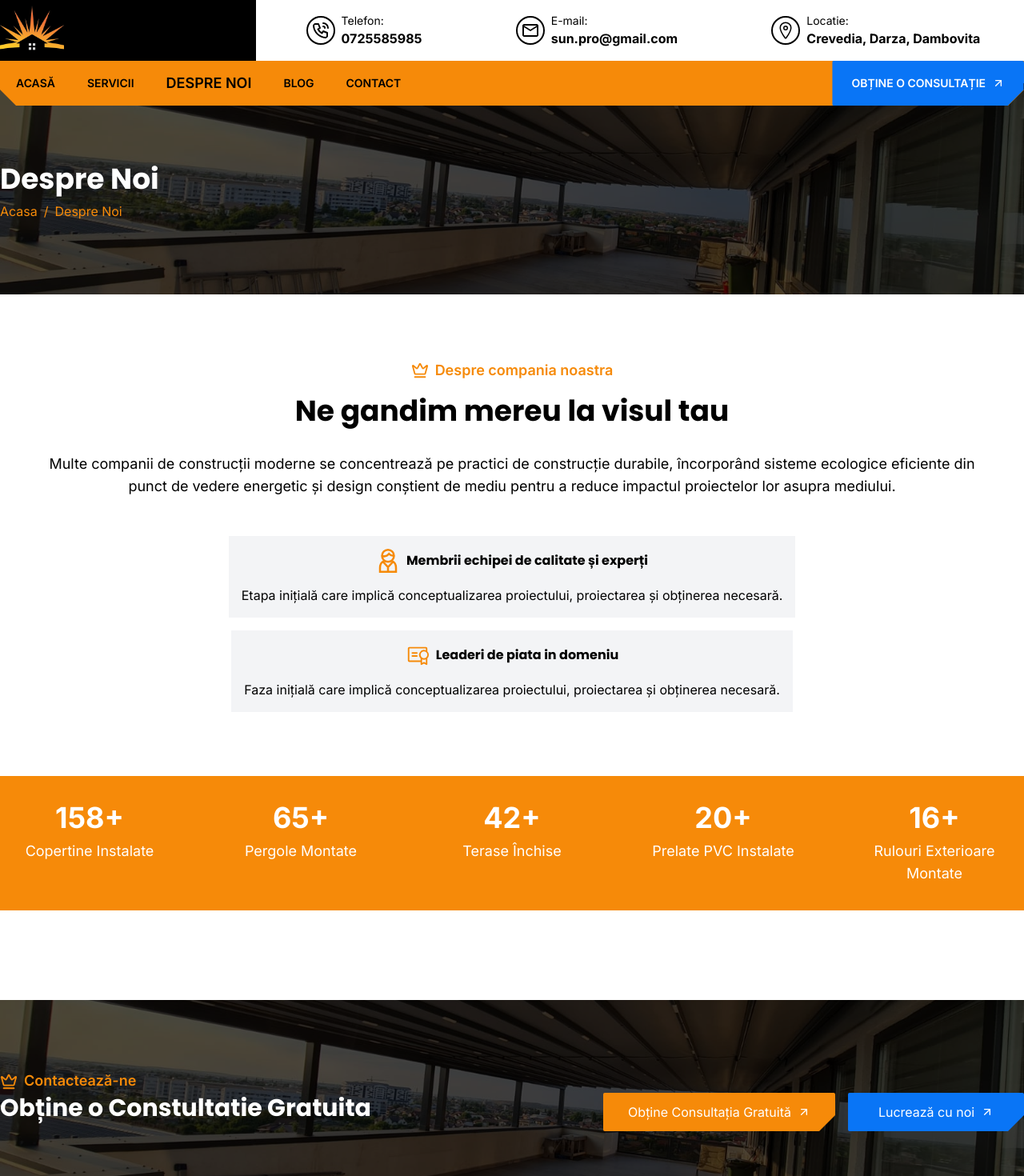
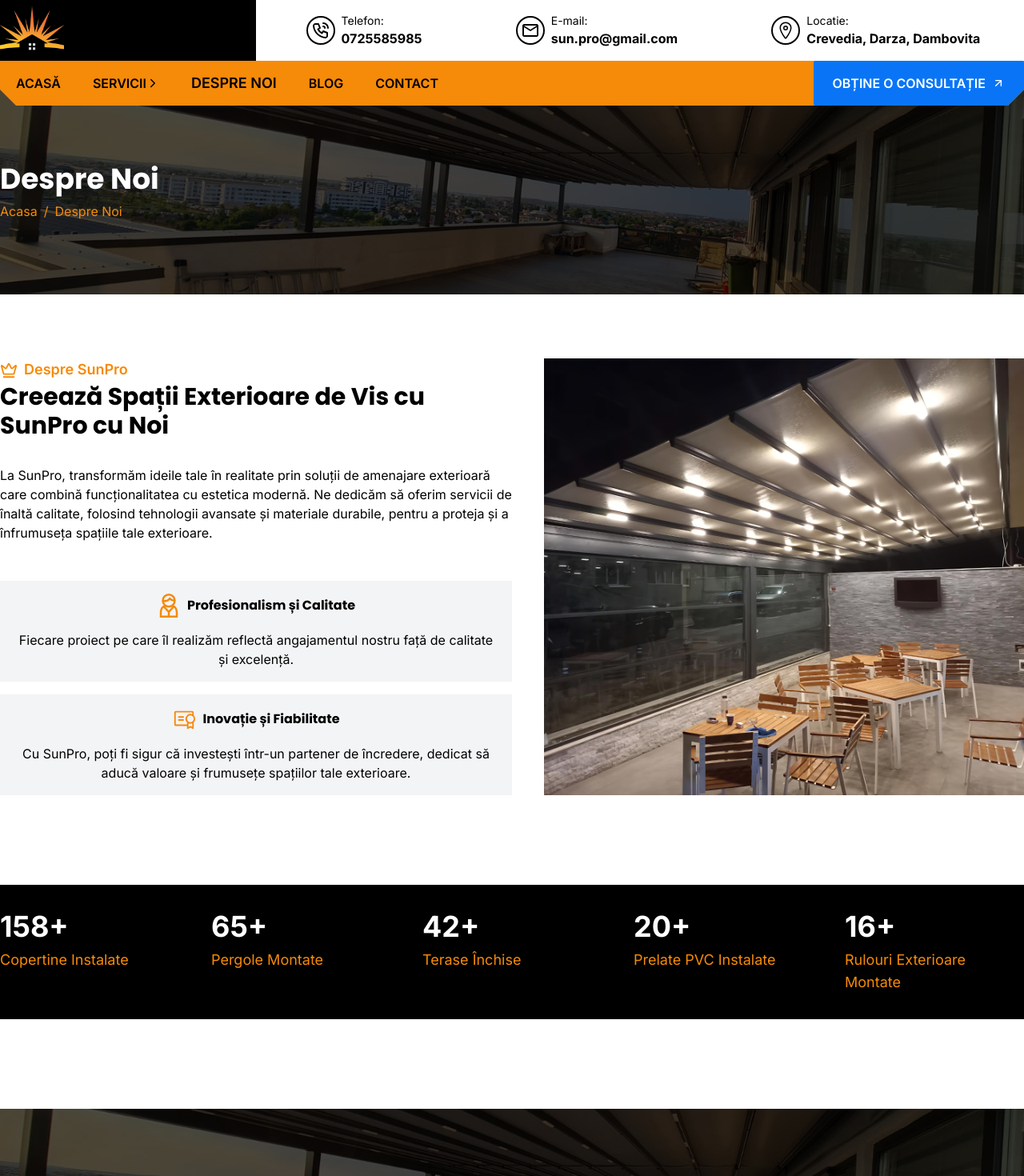
Before and after one commit to mocanuandrei1/sun-pro-2, a Next.js app: page /despre-noi in a window 1280 px wide. Shown: the top 1470 px of the page at 80% size. Built offline with nearby package versions, Linux system fonts and the light colour scheme.

Commit message:
Refactor page components to include WorkProcess component

```diff
--- a/src/app/(pageLayout)/servicii/rulouri-exterioare/page.js
+++ b/src/app/(pageLayout)/servicii/rulouri-exterioare/page.js
@@ -8,6 +8,7 @@ import { GiFlexibleStar } from "react-icons/gi";
 import { FaHandFist } from "react-icons/fa6";
 import Button from "@/components/custom ui/Button";
 import ServiciiBlockModel3 from "@/components/pages/servicii/ServiciiBlockModel3";
+import WorkProcess from "@/components/WorkProcess";
 
 const texts = {
   smallHeading: "Rulouri Exterioare",
--- a/src/components/AboutStatistics.js
+++ b/src/components/AboutStatistics.js
@@ -4,52 +4,57 @@ import CountUp from "react-countup";
 
 export default function AboutStatistics() {
   return (
-    <div className="bg-[#f68a09] text-white py-8 ">
+    <div className="bg-black py-8 ">
       <div className="grid lg:grid-cols-5 grid-cols-2 gap-6 lg:gap-10 lg:mx-auto mx-10 max-w-7xl ">
-        <div className="text-center">
+        <div className="text-left">
           <CountUp
+            start={0}
             end={158}
             duration={3}
             suffix="+"
-            className="text-4xl font-bold"
+            className="text-4xl font-bold text-white"
           />
-          <p className="mt-2 text-lg">Copertine Instalate</p>
+          <p className="mt-2 text-lg text-custom-orange">Copertine Instalate</p>
         </div>
-        <div className="text-center">
+        <div className="text-left">
           <CountUp
             end={65}
             duration={3}
             suffix="+"
-            className="text-4xl font-bold"
+            className="text-4xl font-bold text-white"
           />
-          <p className="mt-2 text-lg">Pergole Montate</p>
+          <p className="mt-2 text-lg text-custom-orange">Pergole Montate</p>
         </div>
-        <div className="text-center">
+        <div className="text-left">
           <CountUp
             end={42}
             duration={3}
             suffix="+"
-            className="text-4xl font-bold"
+            className="text-4xl font-bold text-white"
           />
-          <p className="mt-2 text-lg">Terase Închise</p>
+          <p className="mt-2 text-lg text-custom-orange">Terase Închise</p>
         </div>
-        <div className="text-center">
+        <div className="text-left">
           <CountUp
             end={20}
             duration={3}
             suffix="+"
-            className="text-4xl font-bold"
+            className="text-4xl font-bold text-white"
           />
-          <p className="mt-2 text-lg">Prelate PVC Instalate</p>
+          <p className="mt-2 text-lg text-custom-orange">
+            Prelate PVC Instalate
+          </p>
         </div>
-        <div className="text-center lg:block hidden">
+        <div className="text-left lg:block hidden">
           <CountUp
             end={16}
             duration={3}
             suffix="+"
-            className="text-4xl font-bold"
+            className="text-4xl font-bold text-white"
           />
-          <p className="mt-2 text-lg">Rulouri Exterioare Montate</p>
+          <p className="mt-2 text-lg text-custom-orange">
+            Rulouri Exterioare Montate
+          </p>
         </div>
       </div>
     </div>
--- a/src/components/AboutUs.js
+++ b/src/components/AboutUs.js
@@ -2,33 +2,35 @@ import Image from "next/image";
 import { GrUserManager } from "react-icons/gr";
 import { PiCertificate } from "react-icons/pi";
 import { LuCrown } from "react-icons/lu";
+import HomeHeading from "./custom ui/HomeHeading";
 
 export default function AboutUs() {
   return (
-    <div className="grid custom:grid-cols-2 grid-cols-1 py-20 max-w-7xl custom:mx-auto mx-10">
-      {/* Afișăm imaginea doar pe ecrane mai mari de 1300px */}
-      <div className="pr-10 custom:block hidden">
+    <section className="bg-white grid grid-cols-1 lg:grid-cols-2 max-w-screen-xl xl:mx-auto mx-10 mt-20 mb-28">
+      <div className="lg:pl-10 order-1 mx-auto h-full w-full">
         <Image
-          src="/Hero1.jpg"
+          src="/images/aboutus.png"
           alt="Renovation"
-          width={500}
-          height={500}
-          className="mr-10 bg-black w-full h-full"
+          width={1200}
+          height={800}
+          className="bg-black object-cover w-full sm:w-2/3 lg:h-full lg:w-full mx-auto"
         />
       </div>
-      <div className="flex flex-col custom:items-start items-center">
-        <p className="flex text-lg items-center justify-center custom:justify-start text-[#f68a09] font-semibold  mb-4">
-          <LuCrown className="pr-2 text-3xl" />
-          Despre compania noastra
-        </p>
-        <h2 className="text-3xl sm:text-4xl font-bold leading-relaxed  mb-8 custom:mb-4 text-center custom:text-left">
-          Ne gandim mereu la visul tau
-        </h2>
-        <p className="text-lg mb-12 text-center custom:text-left">
-          Multe companii de construcții moderne se concentrează pe practici de
-          construcție durabile, încorporând sisteme ecologice eficiente din
-          punct de vedere energetic și design conștient de mediu pentru a reduce
-          impactul proiectelor lor asupra mediului.
+      <div className="flex flex-col">
+        <HomeHeading
+          smallTitle="Despre SunPro"
+          smallTitleCSS="justify-center lg:justify-start"
+          bigTitle="Creează Spații Exterioare de Vis cu SunPro"
+          bigTitleSecond="cu Noi"
+          bigTitleCSS="justify-center text-center lg:text-left mb-8"
+        />
+
+        <p className="text-md mb-12 text-center lg:text-left">
+          La SunPro, transformăm ideile tale în realitate prin soluții de
+          amenajare exterioară care combină funcționalitatea cu estetica
+          modernă. Ne dedicăm să oferim servicii de înaltă calitate, folosind
+          tehnologii avansate și materiale durabile, pentru a proteja și a
+          înfrumuseța spațiile tale exterioare.
         </p>
 
         <div className="grid custom:grid-cols-2 grid-cols-1 justify-items-center custom:justify-items-start">
@@ -38,12 +40,12 @@ export default function AboutUs() {
                 <GrUserManager />
               </div>
               <h3 className="custom:text-xl text-base font-semibold ml-2 text-center custom:text-left">
-                Membrii echipei de calitate și experți
+                Profesionalism și Calitate
               </h3>
             </div>
             <p className="text-center custom:text-left">
-              Etapa inițială care implică conceptualizarea proiectului,
-              proiectarea și obținerea necesară.
+              Fiecare proiect pe care îl realizăm reflectă angajamentul nostru
+              față de calitate și excelență.
             </p>
           </div>
 
@@ -53,16 +55,17 @@ export default function AboutUs() {
                 <PiCertificate />
               </div>
               <h3 className="custom:text-xl text-base font-semibold ml-2 text-center custom:text-left">
-                Leaderi de piata in domeniu
+                Inovație și Fiabilitate
               </h3>
             </div>
             <p className="text-center custom:text-left">
-              Faza inițială care implică conceptualizarea proiectului,
-              proiectarea și obținerea necesară.
+              Cu SunPro, poți fi sigur că investești într-un partener de
+              încredere, dedicat să aducă valoare și frumusețe spațiilor tale
+              exterioare.
             </p>
           </div>
         </div>
       </div>
-    </div>
+    </section>
   );
 }
--- a/src/components/NavBar/NavBarDesktop.js
+++ b/src/components/NavBar/NavBarDesktop.js
@@ -5,6 +5,7 @@ import React, { useEffect, useState, useRef } from "react";
 import Button from "../custom ui/Button";
 import { usePathname } from "next/navigation";
 import { createPortal } from "react-dom";
+import { IoIosArrowForward } from "react-icons/io";
 
 export default function NavBarDesktop() {
   const pathname = usePathname();
@@ -72,7 +73,7 @@ export default function NavBarDesktop() {
           <Link
             key={index}
             href={service.href}
-            className="block px-4 py-2 hover:bg-gray-100"
+            className="block px-4 py-2 text-[.9rem] font-semibold hover:bg-gray-200"
           >
             {service.title}
           </Link>
@@ -84,7 +85,7 @@ export default function NavBarDesktop() {
 
   return (
     <nav
-      className={`hidden md:block clip-bottom-angled h-14 text-sm z-50 ${
+      className={`hidden md:block clip-bottom-angled h-14 z-50 ${
         isScrolled
           ? "fixed top-0 left-1/2 -translate-x-1/2 w-[90%] xl:w-[1280px]"
           : "absolute -bottom-5 left-0 w-full"
@@ -104,10 +105,21 @@ export default function NavBarDesktop() {
                   <Link
                     href={link.path}
                     className={`hover:bg-black flex h-14 items-center px-5 transition-all font-semibold duration-200 hover:text-white ${
-                      pathname === link.path ? "text-lg" : ""
-                    }`}
+                      pathname === link.path
+                        ? "text-md lg:text-lg"
+                        : "text-sm lg:text-base"
+                    } ${dropdownPosition ? "bg-black text-white" : ""}`}
                   >
                     {link.name.toUpperCase()}
+                    <IoIosArrowForward
+                      className={`transition-[transform] delay-100  ${
+                        dropdownPosition ? "rotate-90" : ""
+                      } ${
+                        pathname === link.path
+                          ? "text-md lg:text-lg"
+                          : "text-sm lg:text-base"
+                      }`}
+                    />
                   </Link>
                 </div>
               );
@@ -117,7 +129,9 @@ export default function NavBarDesktop() {
                 key={id}
                 href={link.path}
                 className={`hover:bg-black flex h-full items-center px-5 transition-all font-semibold duration-200 hover:text-white ${
-                  pathname === link.path ? "text-lg" : ""
+                  pathname === link.path
+                    ? "text-md lg:text-lg"
+                    : "text-sm lg:text-base"
                 }`}
               >
                 {link.name.toUpperCase()}
--- a/tailwind.config.js
+++ b/tailwind.config.js
@@ -37,6 +37,9 @@ module.exports = {
         montserrat: "var(--font-montserrat)",
         inter: "var(--font-inter)",
       },
+      transitionProperty: {
+        transform: "transform",
+      },
     },
   },
   plugins: [
```
